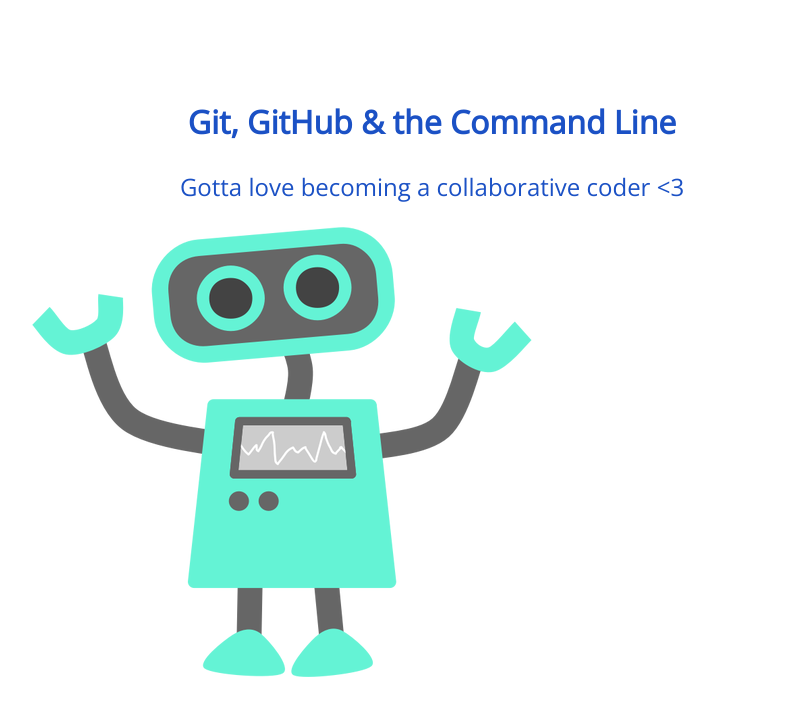
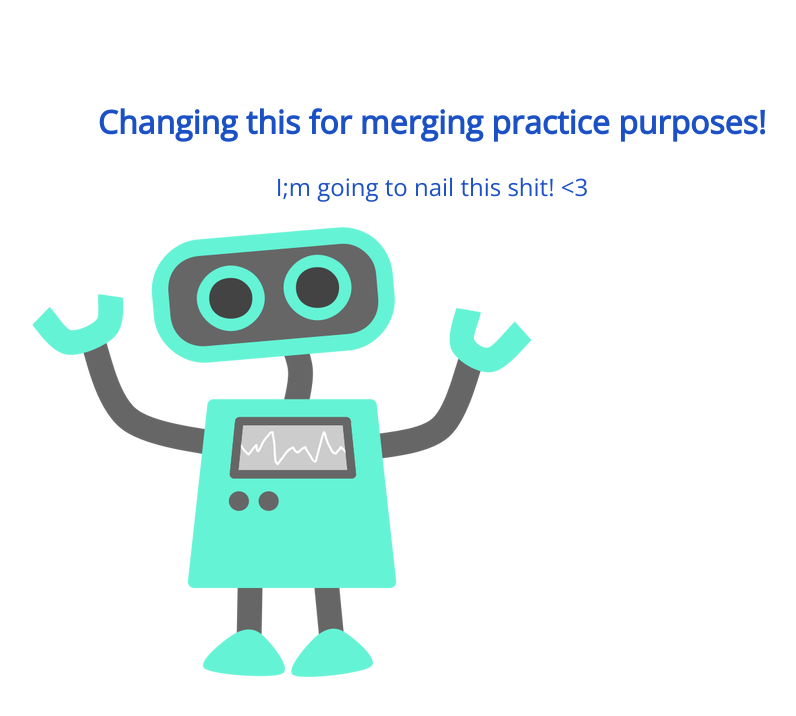
Before and after one commit to heathermaydp/105-project, a plain HTML site: page index.html in a window 1280 px wide. Shown: the whole page, without its empty margins (208-1004 px from the left). Drawn offline with nearby package versions, Linux system fonts and the light colour scheme.

Commit message:
changed h1 and p content

```diff
--- a/index.html
+++ b/index.html
@@ -8,8 +8,8 @@
 </head>
 <body>
 	<section>
-		<h1>Git, GitHub & the Command Line</h1>
-		<p>Gotta love becoming a collaborative coder <3</p>
+		<h1>Changing this for merging practice purposes!</h1>
+		<p>I;m going to nail this shit! <3</p>
 		<img src="img/happy-blue-robot.png">
 	</section>
 </body>
```
